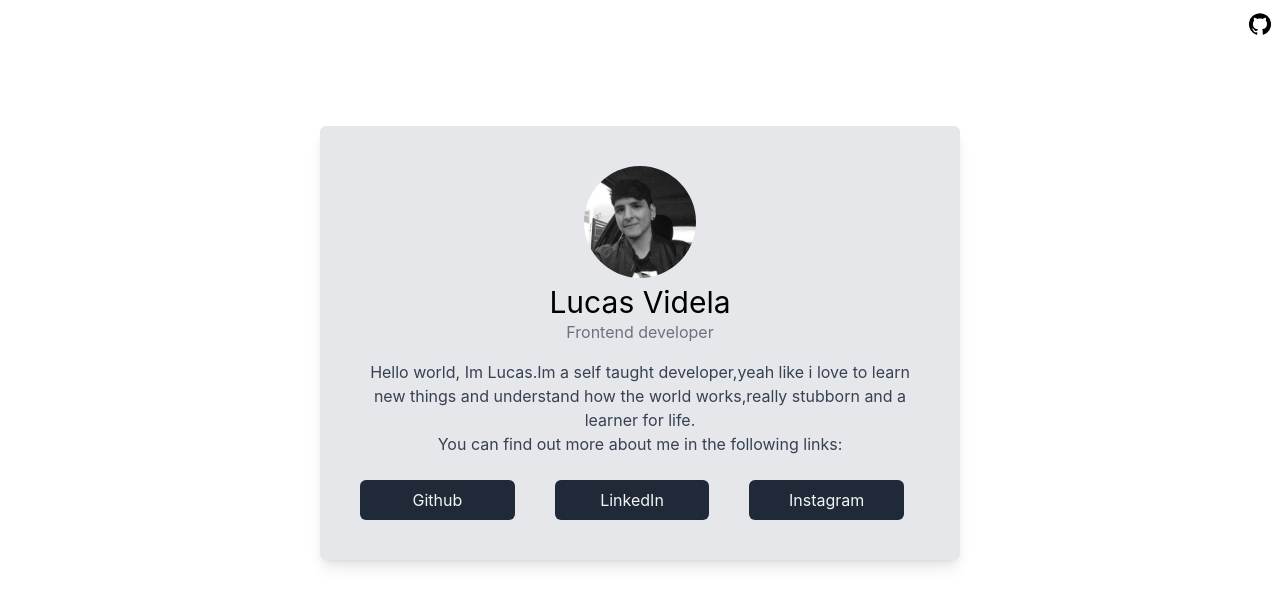
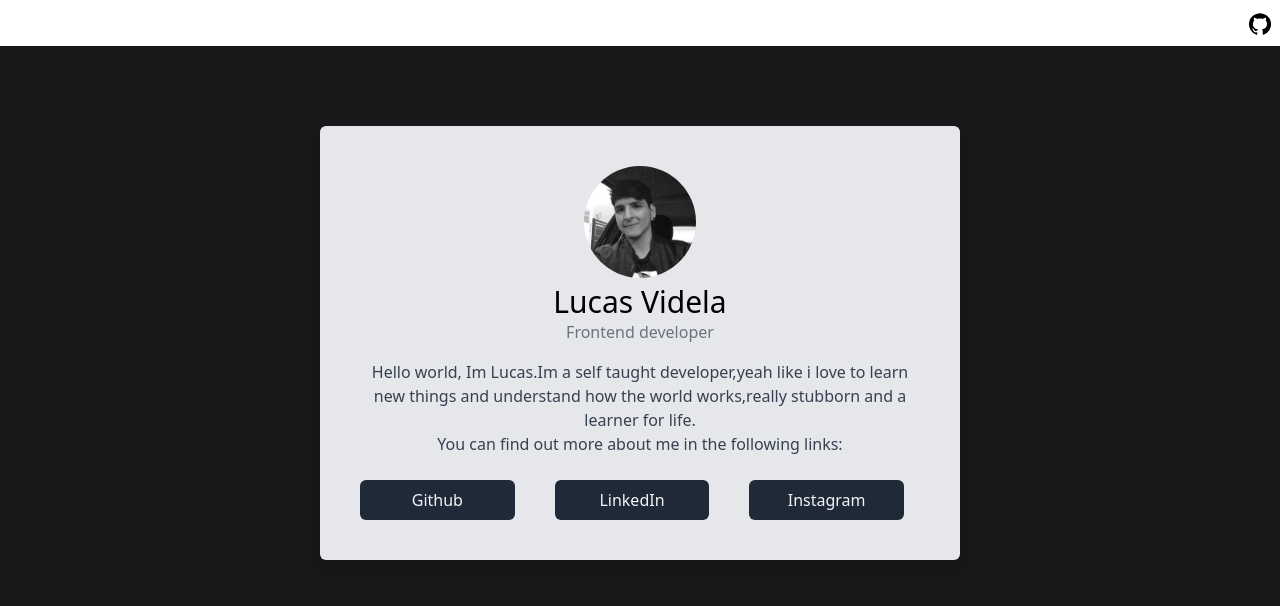
Before and after one commit to lucasvidela94/lucasvidela, a Next.js app: page / in a window 1280 px wide. Shown: the top 606 px of the page. Built offline with nearby package versions, Linux system fonts and the light colour scheme.

Commit message:
Changed global properties

```diff
--- a/styles/globals.css
+++ b/styles/globals.css
@@ -6,15 +6,14 @@
 body {
   padding: 0;
   margin: 0;
-  font-family: -apple-system, BlinkMacSystemFont, Segoe UI, Roboto, Oxygen,
-    Ubuntu, Cantarell, Fira Sans, Droid Sans, Helvetica Neue, sans-serif;
-}
-
-a {
-  color: inherit;
-  text-decoration: none;
 }
 
 * {
-  box-sizing: border-box;
+  scroll-behavior: smooth;
 }
+
+@layer base {
+  body {
+    @apply bg-zinc-900;
+  }
+}
```
